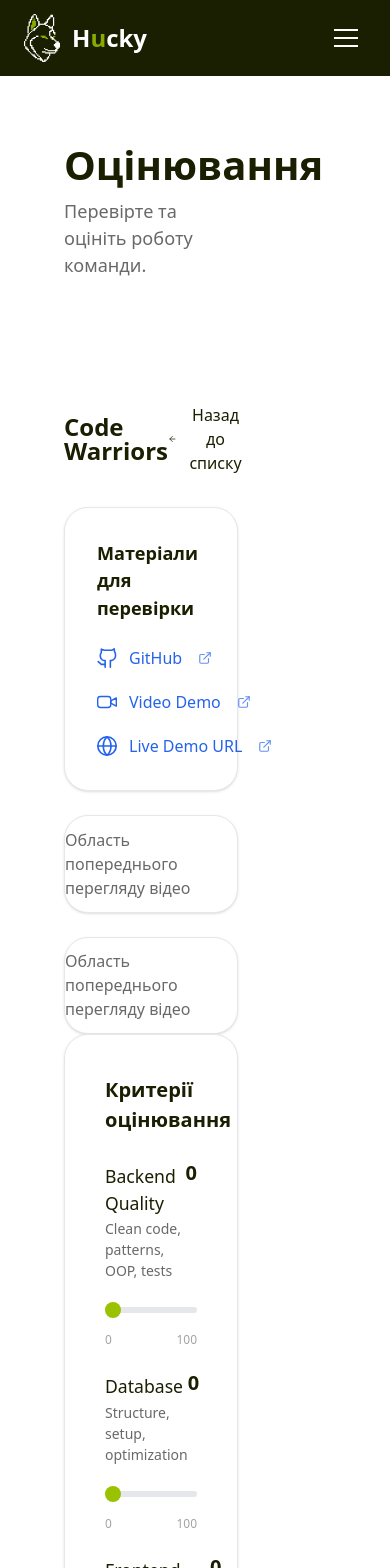
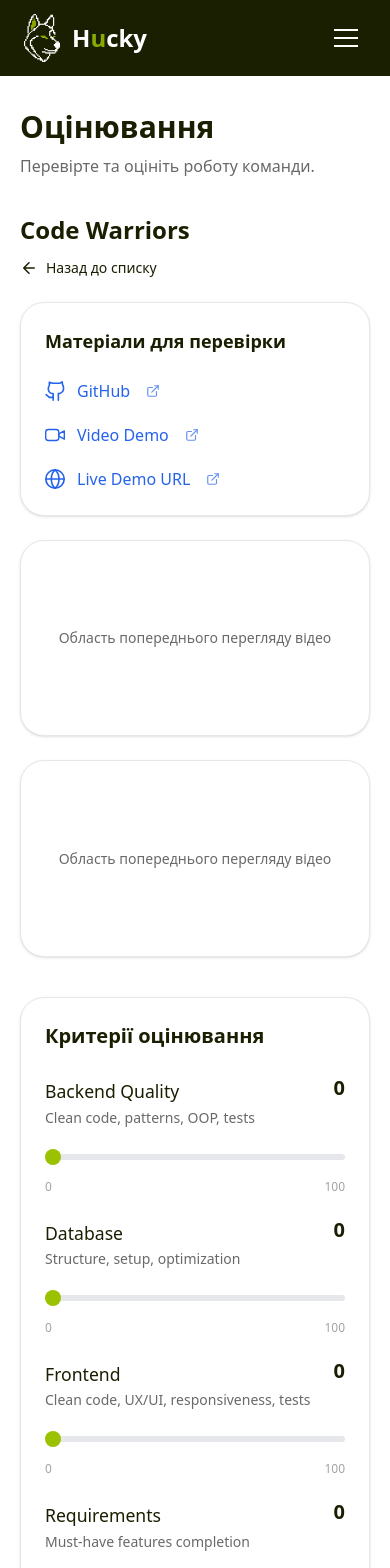
Before and after one commit to aidoteam10-art/Hucky, a SvelteKit app in the folder frontend/: page /tournaments/results/1 in a window 390 px wide. Shown: the top 1568 px of the page. Built offline with nearby package versions, Linux system fonts and the light colour scheme.

Commit message:
Додано адаптивність для сторінки оцінювання

```diff
--- a/frontend/src/routes/(app)/tournaments/results/[task_id]/+page.svelte
+++ b/frontend/src/routes/(app)/tournaments/results/[task_id]/+page.svelte
@@ -36,22 +36,22 @@
     }
 </script>
 
-<main class="w-full min-h-screen bg-white pl-16 pr-38 py-16 font-sans text-[#191F00]">
+<main class="w-full min-h-screen bg-white px-5 md:px-10 xl:pl-16 xl:pr-38 py-8 xl:py-16 font-sans text-[#191F00]">
 
-    <header class="mb-20">
-        <h1 class="text-[2.5rem] font-bold leading-tight mb-2">Оцінювання</h1>
-        <p class="text-[1.13rem] text-[#696969] font-normal">Перевірте та оцініть роботу команди.</p>
+    <header class="mb-10 xl:mb-20">
+        <h1 class="text-3xl md:text-[2.5rem] font-bold leading-tight mb-2">Оцінювання</h1>
+        <p class="text-base md:text-[1.13rem] text-[#696969] font-normal">Перевірте та оцініть роботу команди.</p>
     </header>
 
-    <div class="grid grid-cols-1 xl:grid-cols-12 gap-x-12 items-start">
+    <div class="grid grid-cols-1 xl:grid-cols-12 gap-y-10 xl:gap-y-0 gap-x-12 items-start">
 
-        <section class="xl:col-span-7 flex flex-col pt-11">
+        <section class="xl:col-span-7 flex flex-col pt-0 xl:pt-11">
 
-            <div class="flex justify-between items-center mb-8">
-                <h2 class="text-[1.5rem] font-bold leading-none">{team.name}</h2>
+            <div class="flex flex-col sm:flex-row justify-start sm:justify-between items-start sm:items-center gap-4 sm:gap-0 mb-6 sm:mb-8">
+                <h2 class="text-2xl sm:text-[1.5rem] font-bold leading-none">{team.name}</h2>
                 <button
                     on:click={() => history.back()}
-                    class="flex items-center gap-2 text-[1rem] text-[#191F00] hover:text-[#696969] transition-colors font-medium bg-transparent"
+                    class="flex items-center gap-2 text-sm sm:text-[1rem] text-[#191F00] hover:text-[#696969] transition-colors font-medium bg-transparent"
                 >
                     <svg width="18" height="18" viewBox="0 0 24 24" fill="none" stroke="currentColor" stroke-width="2" stroke-linecap="round" stroke-linejoin="round">
                         <path d="M19 12H5M12 19l-7-7 7-7"/>
@@ -60,8 +60,8 @@
                 </button>
             </div>
 
-            <article class="border border-[#E5E7EB] rounded-[1.5rem] p-8 bg-white shadow-sm mb-6">
-                <h3 class="text-[1.13rem] font-bold mb-6">Матеріали для перевірки</h3>
+            <article class="border border-[#E5E7EB] rounded-[1.5rem] p-6 sm:p-8 bg-white shadow-sm mb-6">
+                <h3 class="text-lg sm:text-[1.13rem] font-bold mb-6">Матеріали для перевірки</h3>
                 <div class="flex flex-col gap-5">
                     <GradingLink icon="/icons/github_blue.svg" text="GitHub" />
                     <GradingLink icon="/icons/camera_blue.svg" text="Video Demo" />
@@ -69,20 +69,20 @@
                 </div>
             </article>
 
-            <div class="w-full aspect-video border border-[#E5E7EB] rounded-[1.5rem] bg-white shadow-sm flex items-center justify-center mb-6">
-                <span class="text-[#696969] text-[1rem] font-normal">Область попереднього перегляду відео</span>
+            <div class="w-full aspect-video border border-[#E5E7EB] rounded-[1.5rem] bg-white shadow-sm flex items-center justify-center mb-6 px-4 text-center">
+                <span class="text-[#696969] text-sm sm:text-[1rem] font-normal">Область попереднього перегляду відео</span>
             </div>
 
-            <div class="w-full aspect-video border border-[#E5E7EB] rounded-[1.5rem] bg-white shadow-sm flex items-center justify-center">
-                <span class="text-[#696969] text-[1rem] font-normal">Область попереднього перегляду відео</span>
+            <div class="w-full aspect-video border border-[#E5E7EB] rounded-[1.5rem] bg-white shadow-sm flex items-center justify-center px-4 text-center">
+                <span class="text-[#696969] text-sm sm:text-[1rem] font-normal">Область попереднього перегляду відео</span>
             </div>
 
         </section>
 
         <section class="xl:col-span-5 flex flex-col">
 
-            <article class="border border-[#E5E7EB] rounded-[1.5rem] p-10 bg-white shadow-sm mb-5">
-                <h3 class="text-[1.25rem] font-bold mb-7">Критерії оцінювання</h3>
+            <article class="border border-[#E5E7EB] rounded-[1.5rem] p-6 sm:p-10 bg-white shadow-sm mb-5">
+                <h3 class="text-xl sm:text-[1.25rem] font-bold mb-7">Критерії оцінювання</h3>
 
                 <div class="flex flex-col gap-6">
                     {#each criteria as item}
@@ -91,32 +91,32 @@
                 </div>
             </article>
 
-            <article class="border border-[#E5E7EB] rounded-[1.5rem] py-6 px-8 bg-white shadow-sm flex justify-between items-center mb-5">
+            <article class="border border-[#E5E7EB] rounded-[1.5rem] py-5 px-6 sm:py-6 sm:px-8 bg-white shadow-sm flex justify-between items-center mb-5">
                 <div>
-                    <h3 class="text-[1.25rem] font-bold mb-1">Загальний підсумок</h3>
-                    <p class="text-sm font-normal text-[#696969]">Із 600</p>
+                    <h3 class="text-xl sm:text-[1.25rem] font-bold mb-1">Загальний підсумок</h3>
+                    <p class="text-xs sm:text-sm font-normal text-[#696969]">Із 600</p>
                 </div>
-                <span class="text-[2.25rem] font-black leading-none">{totalScore}</span>
+                <span class="text-4xl sm:text-[2.25rem] font-black leading-none">{totalScore}</span>
             </article>
 
-            <article class="border border-[#E5E7EB] rounded-[1.5rem] p-8 bg-white shadow-sm mb-5">
-                <h3 class="text-[1.25rem] font-bold mb-4">Коментар</h3>
+            <article class="border border-[#E5E7EB] rounded-[1.5rem] p-6 sm:p-8 bg-white shadow-sm mb-5">
+                <h3 class="text-xl sm:text-[1.25rem] font-bold mb-4">Коментар</h3>
                 <textarea
                     bind:value={comment}
                     readonly={isGraded}
                     placeholder="Додатковий відгук..."
-                    class="w-full h-24 resize-none rounded-xl p-4 text-[1rem] outline-none font-normal transition-all placeholder:text-[#A3A3A3] {isGraded ? 'border-transparent px-0 bg-transparent text-[#191F00]' : 'border border-[#E5E7EB] focus:border-[#9BC200]'}"
+                    class="w-full h-24 resize-none rounded-xl p-4 text-sm sm:text-[1rem] outline-none font-normal transition-all placeholder:text-[#A3A3A3] {isGraded ? 'border-transparent px-0 bg-transparent text-[#191F00]' : 'border border-[#E5E7EB] focus:border-[#9BC200]'}"
                 ></textarea>
             </article>
 
             {#if isGraded}
-                <div class="w-full bg-white border border-[#E5E7EB] shadow-sm text-[#191F00] font-bold py-4 rounded-2xl text-[1.13rem] text-center">
+                <div class="w-full bg-white border border-[#E5E7EB] shadow-sm text-[#191F00] font-bold py-4 rounded-2xl text-lg sm:text-[1.13rem] text-center">
                     Оцінено
                 </div>
             {:else}
                 <button
                     on:click={handleSubmit}
-                    class="w-full bg-[#CCFF00] hover:bg-[#A9D207] shadow-sm text-[#191F00] font-bold py-4 rounded-2xl text-[1.25rem] transition-colors"
+                    class="w-full bg-[#CCFF00] hover:bg-[#A9D207] shadow-sm text-[#191F00] font-bold py-4 rounded-2xl text-lg sm:text-[1.25rem] transition-colors"
                 >
                     Підтвердити оцінювання
                 </button>
```
